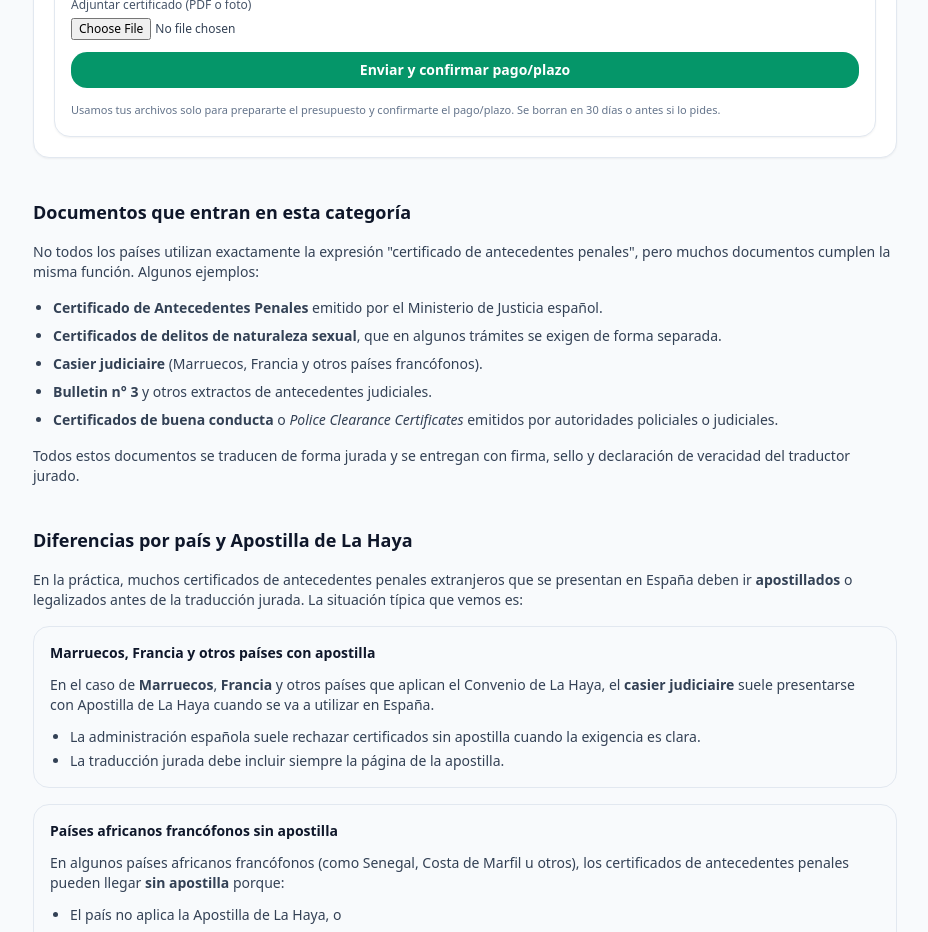
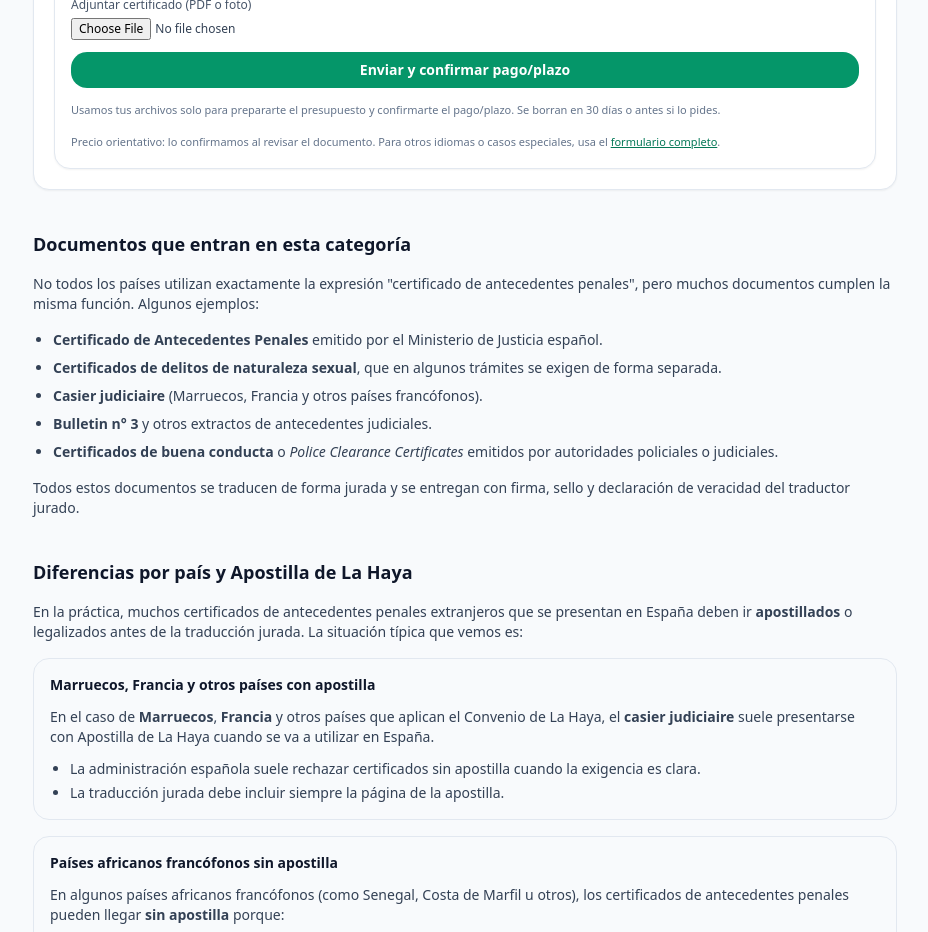
Before and after one commit to juanlatregua/traduccionesjuradas-next, a Next.js app: page /documentos-oficiales/antecedentes-penales in a window 1280 px wide. Shown: the part 1140-2072 px from the top of the page, without its empty margins (175-1103 px from the left). Built offline with nearby package versions, Linux system fonts and the light colour scheme.

Commit message:
Añade aviso de precio orientativo y link a formulario completo

```diff
--- a/components/AntecedentesMiniForm.tsx
+++ b/components/AntecedentesMiniForm.tsx
@@ -132,6 +132,13 @@ export function AntecedentesMiniForm() {
         <p className="text-[11px] text-slate-500">
           Usamos tus archivos solo para prepararte el presupuesto y confirmarte el pago/plazo. Se borran en 30 días o antes si lo pides.
         </p>
+        <p className="text-[11px] text-slate-500">
+          Precio orientativo: lo confirmamos al revisar el documento. Para otros idiomas o casos especiales, usa el{" "}
+          <a href="/presupuesto" className="text-emerald-700 underline">
+            formulario completo
+          </a>
+          .
+        </p>
       </form>
     </div>
   );
```
